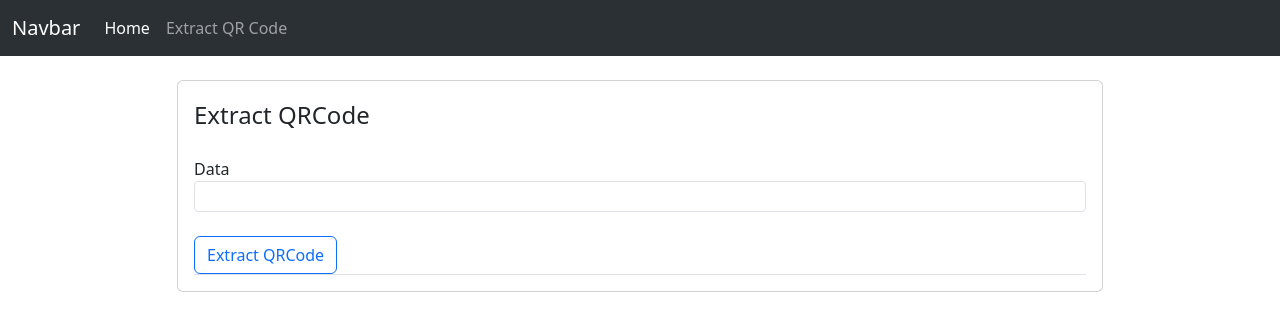
After one commit to alejlatorre/QRCodeScanner, a Flask app: page /extract_qrcode in a window 1280 px wide. The commit adds this page. Shown: the top 331 px of the page. Run offline with Flask 2, Linux system fonts and the light colour scheme.

Commit message:
renamed web_app, updated dependencies, added forms and html templates

```diff
--- /dev/null
+++ b/application/forms.py
@@ -0,0 +1,10 @@
+from flask_wtf import FlaskForm
+from wtforms import StringField, SubmitField
+from wtforms.validators import DataRequired, Length
+
+
+class QRCodeData(FlaskForm):
+    data = StringField(
+        label='Data', validators=[DataRequired(), Length(min=2, max=300)]
+    )
+    submit = SubmitField(label='Extract QRCode')
--- a/application/routes.py
+++ b/application/routes.py
@@ -1,8 +1,42 @@
-from flask import render_template
+import secrets
+
+from flask import render_template, request
 
 from application import app
+from application.forms import QRCodeData
+from src.engine import QRCodeScanner
 
 
-@app.route('/index')
+@app.route('/')
 def index():
     return render_template(template_name_or_list='layout.html', title='Home Page')
+
+
+@app.route('/extract_qrcode', methods=['POST', 'GET'])
+def index_page():
+    form = QRCodeData()
+
+    if request.method == 'POST':
+        if form.validate_on_submit():
+            data = form.data.data
+            image_name = f'{secrets.token_hex(10)}.png'
+            qrcode_location = f'{app.config["UPLOAD_PATH"]}/{image_name}'
+
+            try:
+                qrcs = QRCodeData()
+                image = qrcs.read_image(qrcode_location)
+                qr_text = qrcs.extract_info(img=image)
+            except Exception as ex:
+                print(ex)
+            except ValueError as ve:
+                print(ve)
+
+            return render_template(
+                template_name_or_list='extracted_qrcode.html',
+                title='Extracted',
+                image=image_name,
+            )
+    else:
+        return render_template(
+            template_name_or_list='extract_qrcode.html', title='Index Page', form=form
+        )
--- /dev/null
+++ b/application/templates/extract_qrcode.html
@@ -0,0 +1,33 @@
+{% extends "layout.html" %}
+{% block content %}
+<div class="mt-4">
+    <div class="card card-style mb-2">
+        <div class="card-body justify-content-center">
+            <form action="" method="POST">
+                {{ form.csrf_token() }}
+                <fieldset class="form-group">
+                    <legend class="mb-4">Extract QRCode</legend>
+                    <div class="form-group">
+                        {{ form.data.label(class="form-control-label") }}
+
+                        {% if form.data.errors %}
+                            {{ form.data(class="form-control form-control-sm is-invalid") }}
+                            {% for error in form.data.errors %}
+                                <div class="invalid-feedback">
+                                    <span>{{ error }}</span>
+                                </div>
+                            {% endfor %}
+                        {% else %}
+                                {{ form.data(class="form-control form-control-sm") }}
+                        {% endif %}
+                    </div>
+
+                    <div class="form-group border-bottom pd-3 mt-4">
+                        {{ form.submit(class="btn btn-outline-primary") }}
+                    </div>
+                </fieldset>
+            </form>
+        </div>
+    </div>
+</div>
+{% endblock %}
--- a/application/templates/layout.html
+++ b/application/templates/layout.html
@@ -4,9 +4,48 @@
     <meta charset="UTF-8">
     <meta http-equiv="X-UA-Compatible" content="IE=edge">
     <meta name="viewport" content="width=device-width, initial-scale=1.0">
-    <title>{{ title }}</title>
+    {% if title %}
+        <title>QRGen-{{ title }}</title>
+    {% else %}
+        <title>QRGen</title>
+    {% endif %}
+    <link href="https://cdn.jsdelivr.net/npm/bootstrap@5.3.0-alpha1/dist/css/bootstrap.min.css" rel="stylesheet" integrity="sha384-GLhlTQ8iRABdZLl6O3oVMWSktQOp6b7In1Zl3/Jr59b6EGGoI1aFkw7cmDA6j6gD" crossorigin="anonymous">
 </head>
 <body>
-    <h2>Hello world</h2>
+    <head>
+        <nav class="navbar navbar-expand-lg bg-body-tertiary" data-bs-theme="dark">
+            <div class="container-fluid">
+              <a class="navbar-brand" href="#">Navbar</a>
+              <button class="navbar-toggler" type="button" data-bs-toggle="collapse" data-bs-target="#navbarSupportedContent" aria-controls="navbarSupportedContent" aria-expanded="false" aria-label="Toggle navigation">
+                <span class="navbar-toggler-icon"></span>
+              </button>
+              <div class="collapse navbar-collapse" id="navbarSupportedContent">
+                <ul class="navbar-nav me-auto mb-2 mb-lg-0">
+                  <li class="nav-item">
+                    <a class="nav-link active" aria-current="page" href="#">Home</a>
+                  </li>
+                  <li class="nav-item">
+                    <a class="nav-link" href="#">Extract QR Code</a>
+                  </li>
+                </ul>
+              </div>
+            </div>
+        </nav>
+    </head>
+    <div class="container">
+      <div class="row">
+        <div class="col-md-1"></div>
+        <div class="col-md-10">
+          {% block content %}
+          {% endblock %}
+        </div>
+        <div class="col-md-1"></div>
+      </div>
+    </div>
+
+
+    <script src="https://cdn.jsdelivr.net/npm/bootstrap@5.3.0-alpha1/dist/js/bootstrap.bundle.min.js" integrity="sha384-w76AqPfDkMBDXo30jS1Sgez6pr3x5MlQ1ZAGC+nuZB+EYdgRZgiwxhTBTkF7CXvN" crossorigin="anonymous"></script>
+    <script src="https://cdn.jsdelivr.net/npm/@popperjs/core@2.11.6/dist/umd/popper.min.js" integrity="sha384-oBqDVmMz9ATKxIep9tiCxS/Z9fNfEXiDAYTujMAeBAsjFuCZSmKbSSUnQlmh/jp3" crossorigin="anonymous"></script>
+    <script src="https://cdn.jsdelivr.net/npm/bootstrap@5.3.0-alpha1/dist/js/bootstrap.min.js" integrity="sha384-mQ93GR66B00ZXjt0YO5KlohRA5SY2XofN4zfuZxLkoj1gXtW8ANNCe9d5Y3eG5eD" crossorigin="anonymous"></script>
 </body>
 </html>
--- a/pyproject.toml
+++ b/pyproject.toml
@@ -18,6 +18,7 @@ pyzbar = "^0.1.9"
 tk = "^0.1.0"
 Flask = "^2.2.2"
 Flask-Dropzone = "^1.6.0"
+Flask-WTF = "^1.0.1"
 
 [tool.black]
 line-length = 88
```
Also changed, not shown: application/__init__.py (+7 -0 lines), application/templates/extracted_qrcode.html (added, +7 -0 lines), web_app.py (renamed from main.py), 3 other files.
